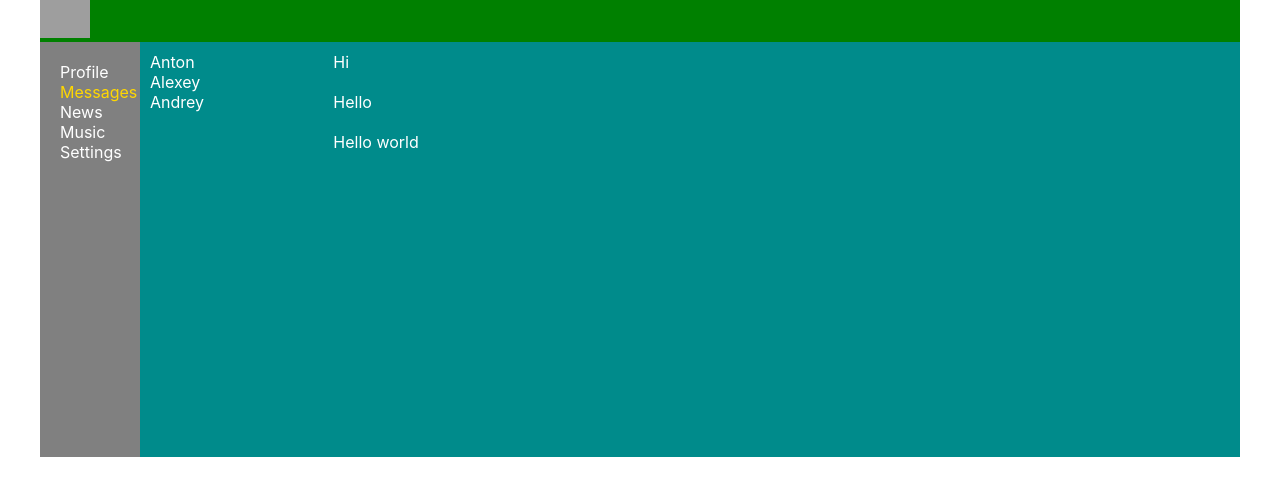
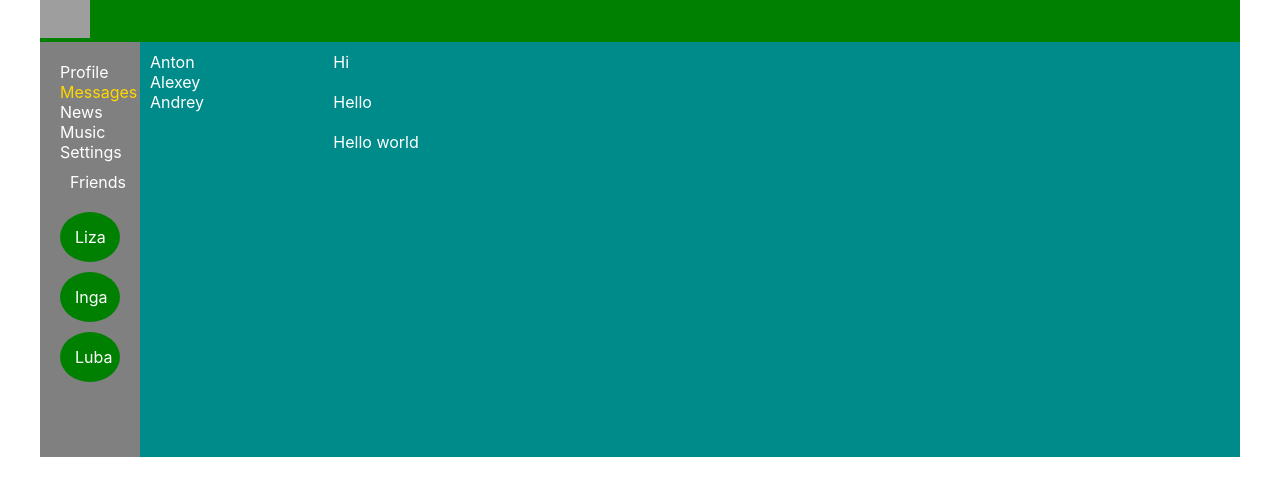
Before and after one commit to epiphysiscerebri/simple_social_network, a React (Create React App) app: page /dialogs in a window 1280 px wide. Shown: the top 496 px of the page. Built offline with nearby package versions, Linux system fonts and the light colour scheme; grey boxes are pictures that could not be loaded.

Commit message:
added block 'Friends'

```diff
--- a/src/App.js
+++ b/src/App.js
@@ -8,16 +8,17 @@ import Music from "./components/Music/Music.jsx";
 import Sett from "./components/Sett/Sett.jsx";
 import { Routes, Route, BrowserRouter } from "react-router-dom";
 
-const App = () => {
+const App = (props) => {
+
   return (
     <BrowserRouter>
       <div className="app-wrapper">
         <Header />
-        <Navbar />
+        <Navbar state= {props.state.navbarComponent} />
         <div className="app-wrapper-content">
           <Routes>
-            <Route path="/dialogs/*" element={<Dialogs />} />
-            <Route path="/profile/*" element={<Profile />} />
+            <Route path="/dialogs/*" element={<Dialogs state= {props.state.dialogsComponent} />} />
+            <Route path="/profile/*" element={<Profile state= {props.state.profileComponent} />} />
             <Route path="/news/*" element={<News />} />
             <Route path="/music/*" element={<Music />} />
             <Route path="/settings/*" element={<Sett />} />
--- a/src/components/Dialogs/Dialogs.jsx
+++ b/src/components/Dialogs/Dialogs.jsx
@@ -4,24 +4,16 @@ import DialogItem from "./DialogItem/DialogItem";
 import Message from "./Message/Message";
 
 
+
 const Dialogs = (props) => {
-  let dialogsData = [
-    { id: 1, name: "Anton" },
-    { id: 2, name: "Alexey" },
-    { id: 3, name: "Andrey" },
-  ];
 
-  let dialogsElements = dialogsData.map((dialog) => (
+
+  let dialogsElements = props.state.dialogs.map((dialog) => (
     <DialogItem name={dialog.name} id={dialog.id} />
   ));
 
-  let messagesData = [
-    { id: 1, message: "Hi" },
-    { id: 2, message: "Hello" },
-    { id: 3, message: "Hello world" },
-  ];
 
-  let messagesElements = messagesData.map((message) => (
+  let messagesElements = props.state.messages.map((message) => (
     <Message message={message.message} />
   ));
 
--- /dev/null
+++ b/src/components/Navbar/Friends/Friends.jsx
@@ -0,0 +1,13 @@
+import classes from "./Friends.module.css";
+
+const Friends = (props) => {
+  return (
+    <div>
+      <div className={classes.friends}>
+        <div>{props.name}</div>
+      </div>
+    </div>
+  );
+};
+
+export default Friends;
--- /dev/null
+++ b/src/components/Navbar/Friends/Friends.module.css
@@ -0,0 +1,8 @@
+.friends {
+    color: white;
+    padding: 15px;
+    margin-top: 10px;
+    border-radius: 100%;
+    background-color: green;
+    display: block;
+  }
--- a/src/components/Navbar/Navbar.jsx
+++ b/src/components/Navbar/Navbar.jsx
@@ -1,27 +1,68 @@
-import classes from './Navbar.module.css';
-import { NavLink } from 'react-router-dom';
+import classes from "./Navbar.module.css";
+import { NavLink } from "react-router-dom";
+import Friends from "./Friends/Friends";
 
-const Navbar = () => {
+const Navbar = (props) => {
+  let friendsElement = props.state.friends.map((friend) => (
+    <Friends name={friend.name} id={friend.id} />
+  ));
+
   return (
     <nav className={classes.nav}>
       <div className={classes.item}>
-          <NavLink to="/profile" className={navData => navData.isActive? classes.active:classes.item}>Profile</NavLink>
+        <NavLink
+          to="/profile"
+          className={(navData) =>
+            navData.isActive ? classes.active : classes.item
+          }
+        >
+          Profile
+        </NavLink>
       </div>
       <div className={classes.item}>
-          <NavLink to="/dialogs" className={navData => navData.isActive? classes.active:classes.item}>Messages</NavLink>
+        <NavLink
+          to="/dialogs"
+          className={(navData) =>
+            navData.isActive ? classes.active : classes.item
+          }
+        >
+          Messages
+        </NavLink>
       </div>
       <div className={classes.item}>
-          <NavLink to="/news" className={navData => navData.isActive? classes.active:classes.item}>News</NavLink>
+        <NavLink
+          to="/news"
+          className={(navData) =>
+            navData.isActive ? classes.active : classes.item
+          }
+        >
+          News
+        </NavLink>
       </div>
       <div className={classes.item}>
-          <NavLink to="music" className={navData => navData.isActive? classes.active:classes.item}>Music</NavLink>
+        <NavLink
+          to="music"
+          className={(navData) =>
+            navData.isActive ? classes.active : classes.item
+          }
+        >
+          Music
+        </NavLink>
       </div>
       <div className={classes.item}>
-          <NavLink to="settings" className={navData => navData.isActive? classes.active:classes.item}>Settings</NavLink>
+        <NavLink
+          to="settings"
+          className={(navData) =>
+            navData.isActive ? classes.active : classes.item
+          }
+        >
+          Settings
+        </NavLink>
       </div>
+      <div className={classes.friends}>Friends</div>
+      <div>{friendsElement}</div>
     </nav>
   );
-
-}
+};
 
 export default Navbar;
--- a/src/components/Navbar/Navbar.module.css
+++ b/src/components/Navbar/Navbar.module.css
@@ -14,3 +14,8 @@
   color: gold;
 
 }
+
+.friends {
+  color: white;
+  padding: 10px;
+}
--- a/src/components/Profile/MyPosts/MyPosts.jsx
+++ b/src/components/Profile/MyPosts/MyPosts.jsx
@@ -1,14 +1,10 @@
 import classes from "./MyPosts.module.css";
 import Post from "./Post/Post";
 
-const MyPosts = () => {
+const MyPosts = (props) => {
 
-  let posts = [
-    {id: 1, message: "Hi, how are you?", like: "15"},
-    {id: 2, message: "It's my first post", like: "20"}
-  ]
 
-  let postsElements = posts.map( post => <Post message={post.message} like={post.like} />)
+  let postsElements = props.posts.map( post => <Post message={post.message} like={post.like} />)
 
   return (
     <div className={classes.postBlock}>
--- a/src/components/Profile/Profile.jsx
+++ b/src/components/Profile/Profile.jsx
@@ -2,11 +2,11 @@ import MyPosts from './MyPosts/MyPosts';
 import classes from './Profile.module.css';
 import ProfileInfo from './ProfileInfo/ProfileInfo';
 
-const Profile = () => {
+const Profile = (props) => {
     return (
         <div>
         <ProfileInfo />
-        <MyPosts />
+        <MyPosts posts= {props.state.posts}/>
       </div>
     );
 }
--- a/src/index.js
+++ b/src/index.js
@@ -3,10 +3,11 @@ import ReactDOM from 'react-dom';
 import './index.css';
 import App from './App';
 import reportWebVitals from './reportWebVitals';
+import state from './state';
 
 ReactDOM.render(
   <React.StrictMode>
-    <App />
+    <App state= {state}/>
   </React.StrictMode>,
   document.getElementById('root')
 );
--- /dev/null
+++ b/src/state.js
@@ -0,0 +1,29 @@
+let state = {
+  dialogsComponent: {
+    messages: [
+      { id: 1, message: "Hi" },
+      { id: 2, message: "Hello" },
+      { id: 3, message: "Hello world" },
+    ],
+    dialogs: [
+      { id: 1, name: "Anton" },
+      { id: 2, name: "Alexey" },
+      { id: 3, name: "Andrey" },
+    ],
+  },
+  headerComponent: {},
+  musicComponent: {},
+  navbarComponent: {
+    friends: [{ name: "Liza", id: 1 }, { name: "Inga", id: 2 }, { name: "Luba", id: 3 }],
+  },
+  newsComponent: {},
+  profileComponent: {
+    posts: [
+      { id: 1, message: "Hi, how are you?", like: "15" },
+      { id: 2, message: "It's my first post", like: "20" },
+    ],
+  },
+  settComponent: {},
+};
+
+export default state;
```
Lines whose indentation alone changed are shown as unchanged.
